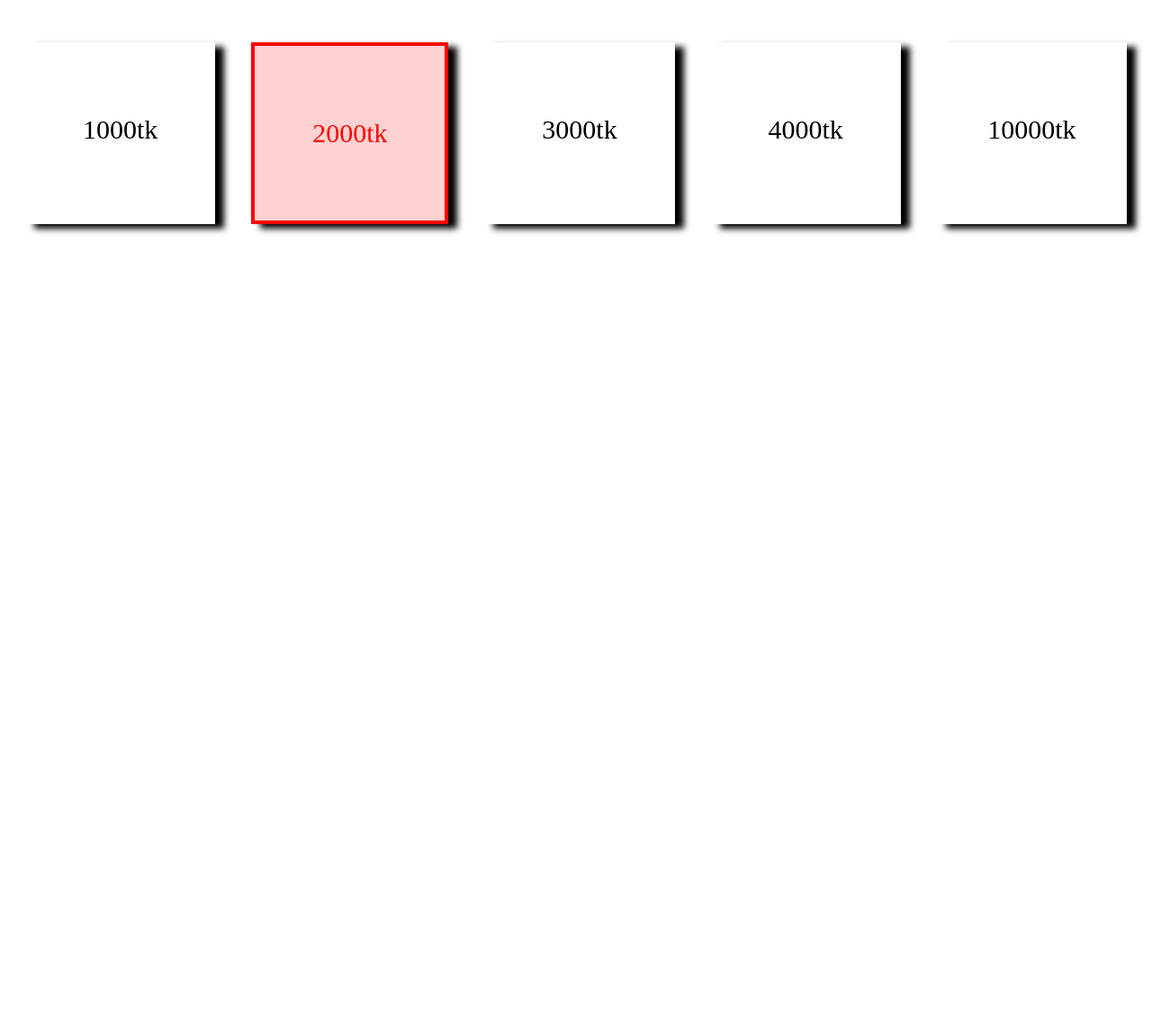
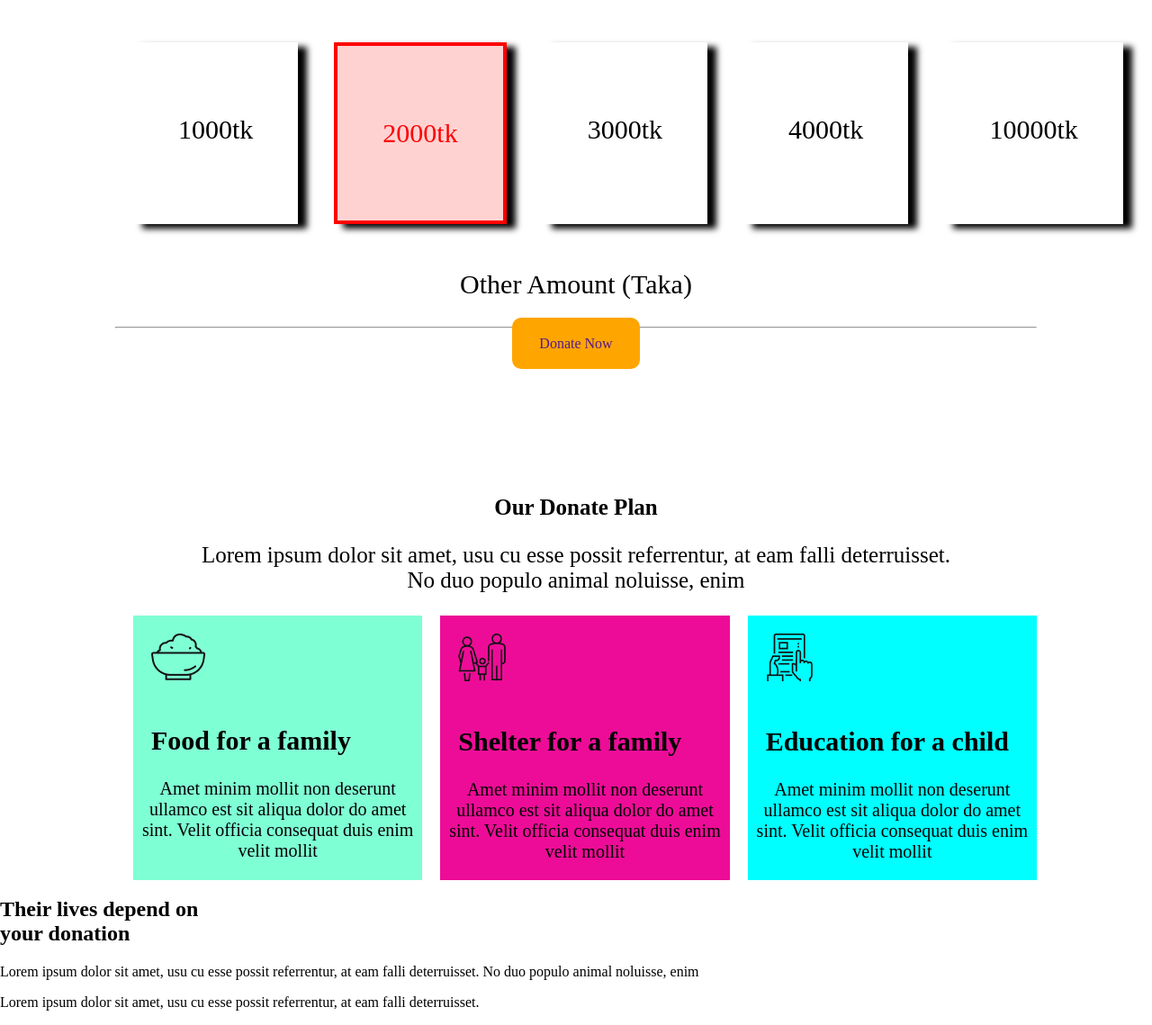
Before and after one commit to minhazroot/proj_1, a plain HTML site: page index.html in a window 1280 px wide. Shown: the part 1146-2285 px from the top of the page at 90% size. Before the commit the page ends 1423 px from the top, so only its background shows below. Drawn offline with Linux system fonts and the light colour scheme.

Commit message:
center compleit

```diff
--- a/index.html
+++ b/index.html
@@ -47,7 +47,65 @@
 
             </div>
         </div>
+        <P id="Other-Amount">Other Amount (Taka)</P>
+        <hr>
+        <a class="link" href="">Donate Now</a>
 
+    </section>
+    <section class="Donate-Plan">
+        <h1 class="center">Our Donate Plan</h1>
+        <p class="center">Lorem ipsum dolor sit amet, usu cu esse possit referrentur, at eam falli
+            deterruisset.<br> No duo populo animal noluisse, enim
+        </p>
+        <div class="Food-for">
+            <div id="fast" class="sov">
+                <img src="icons/food.png" alt="">
+                <h1>Food for a family</h1>
+                <p>Amet minim mollit non deserunt
+                    ullamco est sit aliqua dolor do amet
+                    sint. Velit officia consequat duis enim
+                    velit mollit
+                </p>
+            </div>
+            <div id="secent" class="sov">
+                <img src="icons/shelter.png" alt="">
+                <h1>Shelter for a family</h1>
+                <p>Amet minim mollit non deserunt
+                    ullamco est sit aliqua dolor do amet
+                    sint. Velit officia consequat duis enim
+                    velit mollit
+                </p>
+            </div>
+            <div id="thard" class="sov">
+                <img src="icons/Frame-1.png" alt="">
+                <h1>Education for a child</h1>
+                <p>
+                    Amet minim mollit non deserunt
+                    ullamco est sit aliqua dolor do amet
+                    sint. Velit officia consequat duis enim
+                    velit mollit
+                </p>
+            </div>
+        </div>
+    </section>
+    <section id="Their_lives">
+        <div>
+            <h1>
+                Their lives depend on <br>
+                your donation
+            </h1>
+            <p>Lorem ipsum dolor sit amet, usu cu esse possit
+                referrentur, at eam falli deterruisset. No duo populo
+                animal noluisse, enim</p>
+            <p>
+                Lorem ipsum dolor sit amet, usu cu esse possit
+                referrentur, at eam falli deterruisset.
+            </p>
+
+        </div>
+        <div>
+
+        </div>
     </section>
 
 
--- a/style.css
+++ b/style.css
@@ -36,8 +36,18 @@
     text-align: center;
     margin-top: 20px;
 
+    height: 700px;
+    width: 80%;
+    margin-left: 10%;
+    margin-right: 10%;
+    text-align: center;
 
 
+
+}
+
+.Donate-Today #Other-Amount p {
+    color: red;
 }
 
 .Donate-Today h1 {
@@ -50,6 +60,11 @@
 
 .Donate-Today p {
     font-size: 30px;
+}
+
+body {
+    margin: 0;
+    padding: 0;
 }
 
 .main-tk {
@@ -72,3 +87,64 @@
     margin: 20px;
     box-shadow: 10px 5px 7px black;
 }
+
+.Donate-Today .link {
+
+    text-decoration: none;
+    background-color: orange;
+    padding: 20px 30px;
+    border-radius: 10px;
+}
+
+.Donate-Plan .center {
+    text-align: center;
+    font-size: 25px;
+}
+
+.Food-for {
+    display: flex;
+    margin-left: 10%;
+    margin-right: 10%;
+}
+
+.Food-for .sov {
+    width: 33%;
+    /* background-color: aqua; */
+    margin-left: 20px;
+
+    font-size: 20px;
+
+}
+
+.Food-for .sov img {
+    padding-top: 15px;
+    padding-left: 20px;
+    padding: 20px;
+}
+
+.Food-for .sov h1 {
+
+    padding-left: 20px;
+
+}
+
+.Food-for .sov p {
+    text-align: center;
+
+}
+
+.Food-for #fast {
+    background-color: aquamarine;
+
+}
+
+.Food-for #secent {
+    background-color: rgb(237, 12, 151);
+}
+
+.Food-for #thard {
+    background-color: aqua;
+
+}
+
+#Their_lives {}
```
